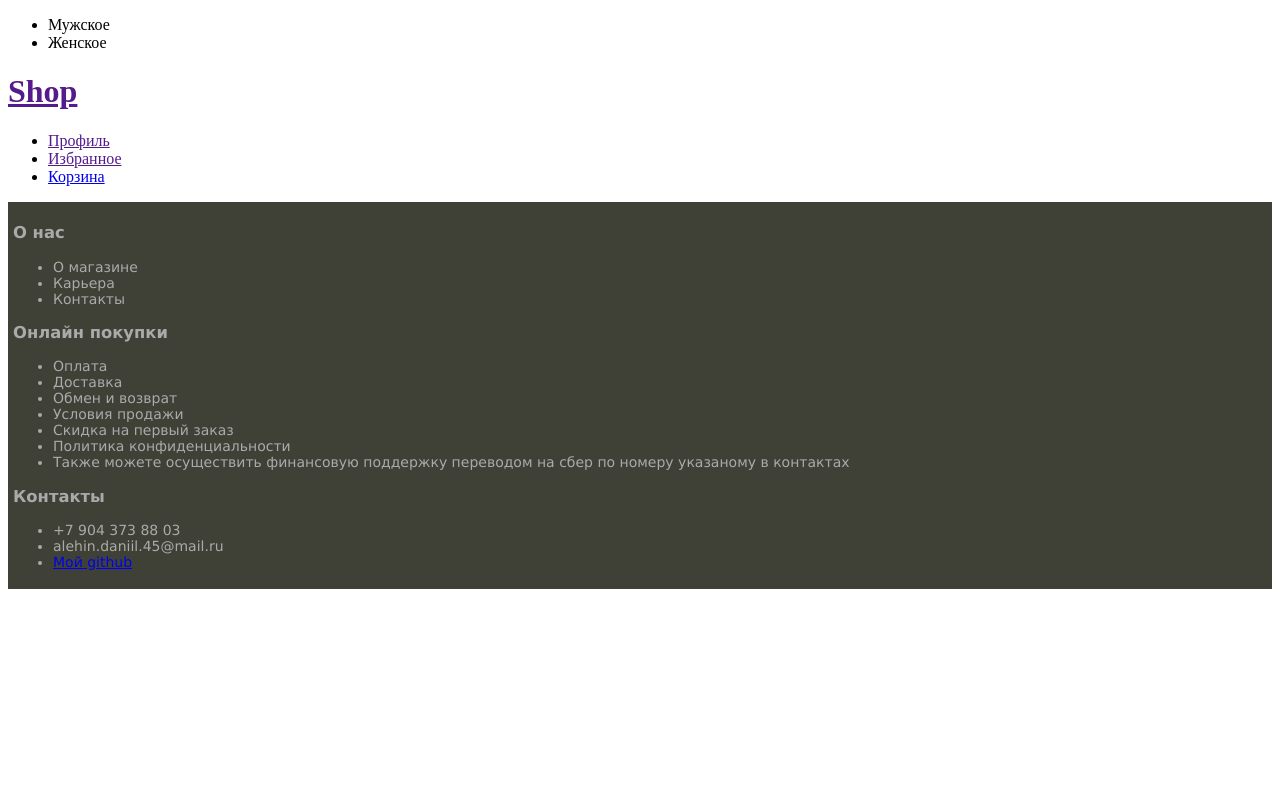
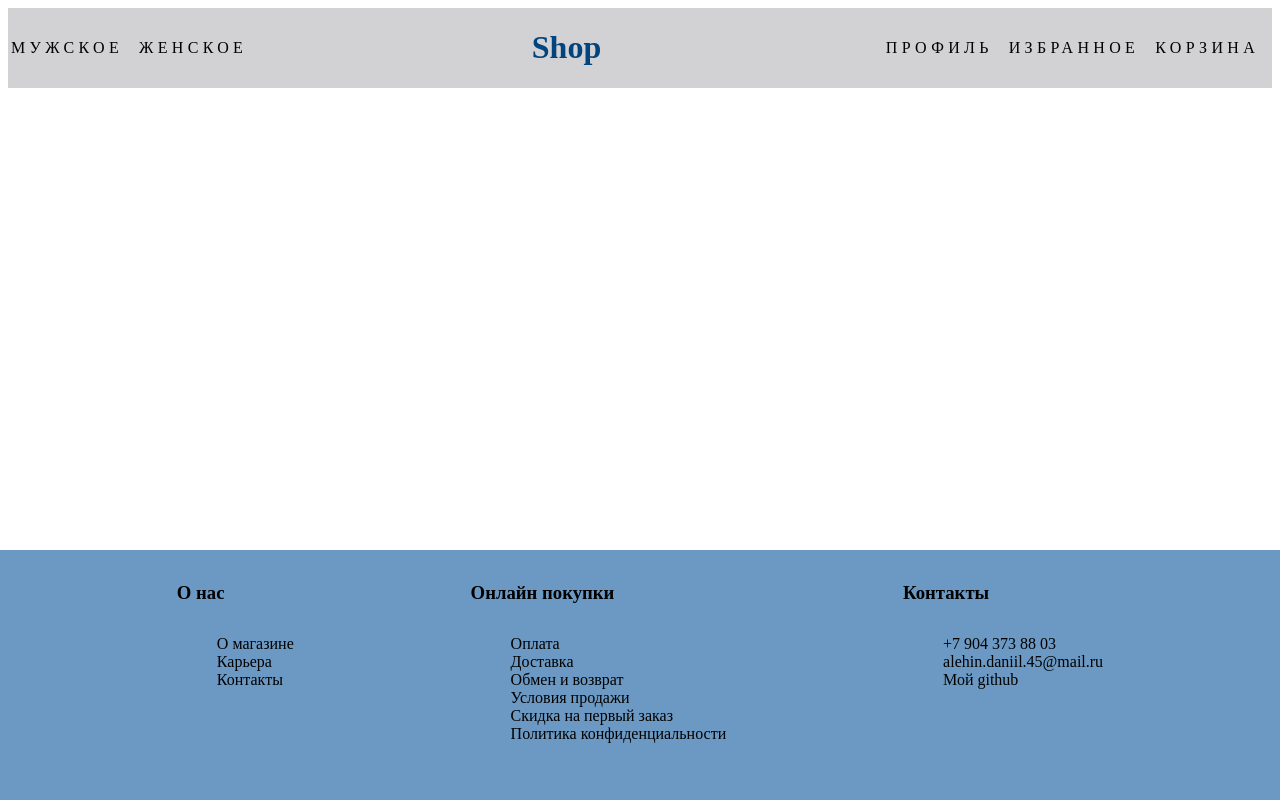
Before and after one commit to gevvi/Store, a Django app: page / in a window 1280 px wide. Run offline with Django 3.2, Linux system fonts and the light colour scheme.

Commit message:
добавил  footer и header

```diff
--- a/Store/static/css.css
+++ /dev/null
@@ -1,11 +0,0 @@
-#footer {
-    box-sizing: border-box;
-
-    background: #3F4137;
-    padding: 5px;
-    color: #aaa;
-    font-size: 14px;
-    font-family: Verdana, Geneva, Arial, Helvetica;
-    text-align: left;
-    overflow: hidden;
-}
--- /dev/null
+++ b/Store/static/styles/styles.css
@@ -0,0 +1,91 @@
+.header {
+  position: relative;
+  min-height: 100%;
+  display: flex;
+  flex-flow: row nowrap;
+  align-items: center;
+  background: #D2D2D4;
+  position: relative !important;
+}
+
+.header__column--end {
+  text-align: right;
+}
+
+#title{
+  color: #00457d;
+  padding-right: 10px;
+}
+
+a{
+  color: #000;
+  text-decoration: none;
+}
+
+.menu {
+  flex-grow: 1;
+}
+
+.menu li {
+  margin-right: 10px;
+}
+
+#pers {
+  display: flex;
+  flex-flow: row nowrap;
+  justify-content: flex-end;
+}
+
+.menu ul {
+  display: flex;
+  flex-flow: row nowrap;
+  margin: 0;
+  padding: 0;
+  font-size: 16px;
+  line-height: 18px;
+  list-style: none;
+  justify-content: space-around;
+}
+
+#sex {
+  display: flex;
+  flex-flow: row nowrap;
+  justify-content: flex-start;
+}
+
+.menu a{
+  display: block;
+  padding: 2px 3px;
+  text-transform: uppercase;
+  letter-spacing: .27em;
+}
+
+.content {
+  padding-bottom: 90px;
+}
+
+.footer{
+  position: absolute;
+  left: 0;
+  bottom: 0;
+  width: 100%;
+  height: 250px;
+  background: #6B99C3;
+}
+
+.row{
+  display: flex;
+  flex-wrap: wrap;
+  justify-content: space-evenly;
+}
+
+.coll ul{
+  list-style: none;
+}
+
+.link_list{
+  display: flex;
+  justify-content: space-between;
+  align-items: center;
+  height: 48px;
+}
--- a/Store/templates/base.html
+++ b/Store/templates/base.html
@@ -4,12 +4,12 @@
   <head>
     <meta charset="UTF-8">
     <meta name="viewport" content="width=device-width, initial-scale=1.0" type="text/css">
-    <link rel="stylesheet" href="{% static 'css.css' %}">
-    <title>Document</title>
+    <link rel="stylesheet" type="text/css" href="{% static 'styles/styles.css' %}">
+    <title>Store</title>
   </head>
   <body>
     {% include "includes/header.html" %}
-    <main>
+    <main class="content">
 
     </main>
     {% include "includes/footer.html" %}
--- a/Store/templates/includes/footer.html
+++ b/Store/templates/includes/footer.html
@@ -1,11 +1,11 @@
-
-<footer id="footer">
-  <div>
+{% load static %}
+<footer class="footer">
+  <div class="row">
     <div>
-      <h3>
+      <h3 class="link_list">
         О нас
       </h3>
-      <div>
+      <div class="coll">
         <ul>
           <li>О магазине</li>
           <li>Карьера</li>
@@ -14,8 +14,8 @@
       </div>
     </div>
     <div>
-      <h3>Онлайн покупки</h3>
-      <div>
+      <h3 class="link_list">Онлайн покупки</h3>
+      <div class="coll">
         <ul>
           <li>Оплата</li>
           <li>Доставка</li>
@@ -23,13 +23,12 @@
           <li>Условия продажи</li>
           <li>Скидка на первый заказ</li>
           <li>Политика конфиденциальности</li>
-          <li>Также можете осуществить финансовую поддержку переводом на сбер по номеру указаному в контактах</li>
         </ul>
       </div>
     </div>
     <div>
-      <h3>Контакты</h3>
-      <div>
+      <h3 class="link_list">Контакты</h3>
+      <div class="coll">
         <ul>
           <li>+7 904 373 88 03</li>
           <li>alehin.daniil.45@mail.ru</li>
--- a/Store/templates/includes/header.html
+++ b/Store/templates/includes/header.html
@@ -1,17 +1,18 @@
+{% load static %}
 <header>
-  <div>
-    <div>
+  <div class="header">
+    <div id="sex" class="menu">
       <ul>
-        <li>Мужское</li>
-        <li>Женское</li>
+        <li><a href="">Мужское</a></li>
+        <li><a href="">Женское</a></li>
       </ul>
     </div>
     <div>
       <h1>
-        <a href=''>Shop</a>
+        <a id="title" href="">Shop</a>
       </h1>
     </div>
-    <div>
+    <div id="pers" class="menu">
       <ul>
         <li><a href="">Профиль</a></li>
         <li><a href="">Избранное</a></li>
```
Also changed, not shown: Store/Store/settings.py (+4 -6 lines).
